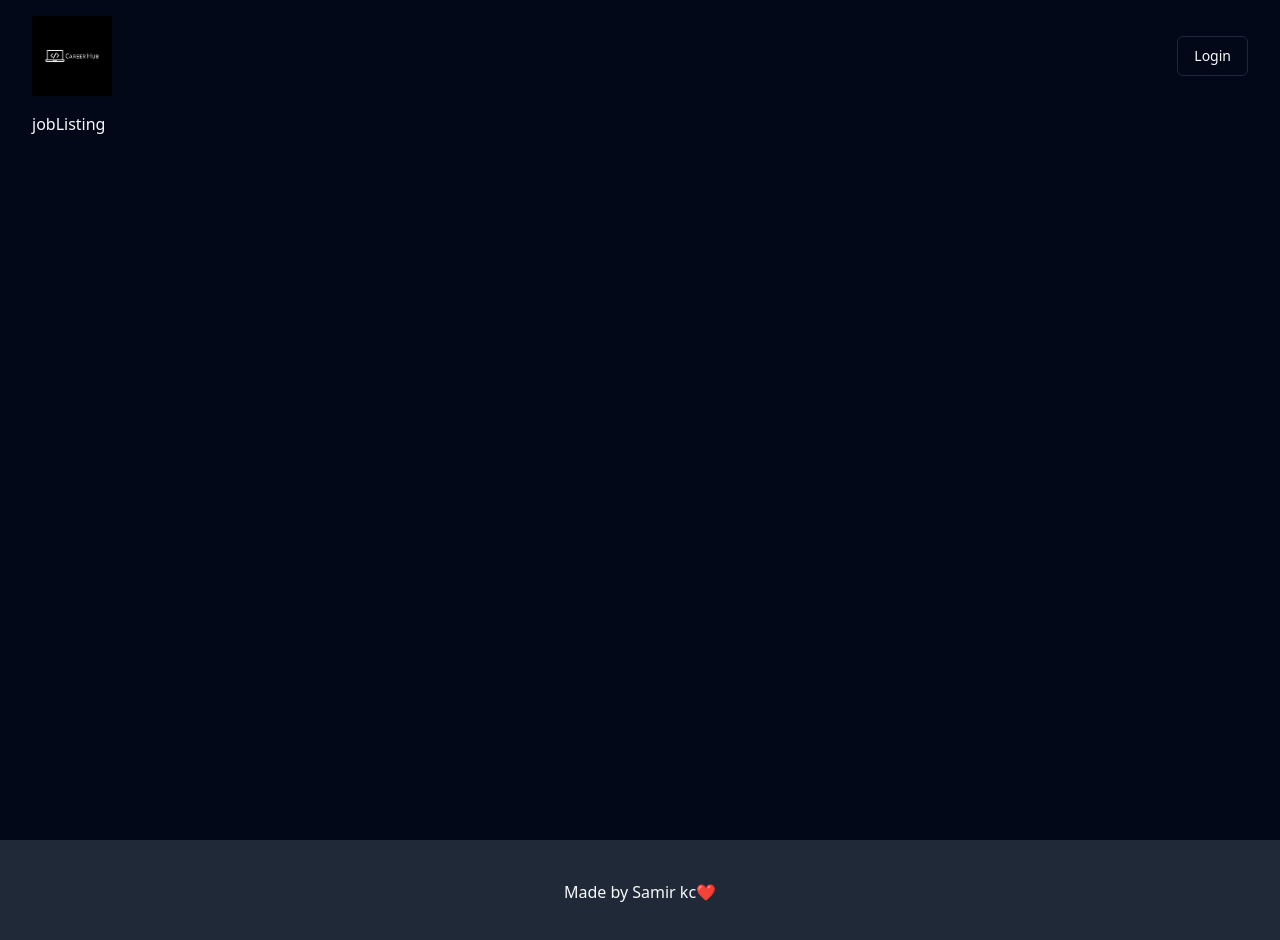
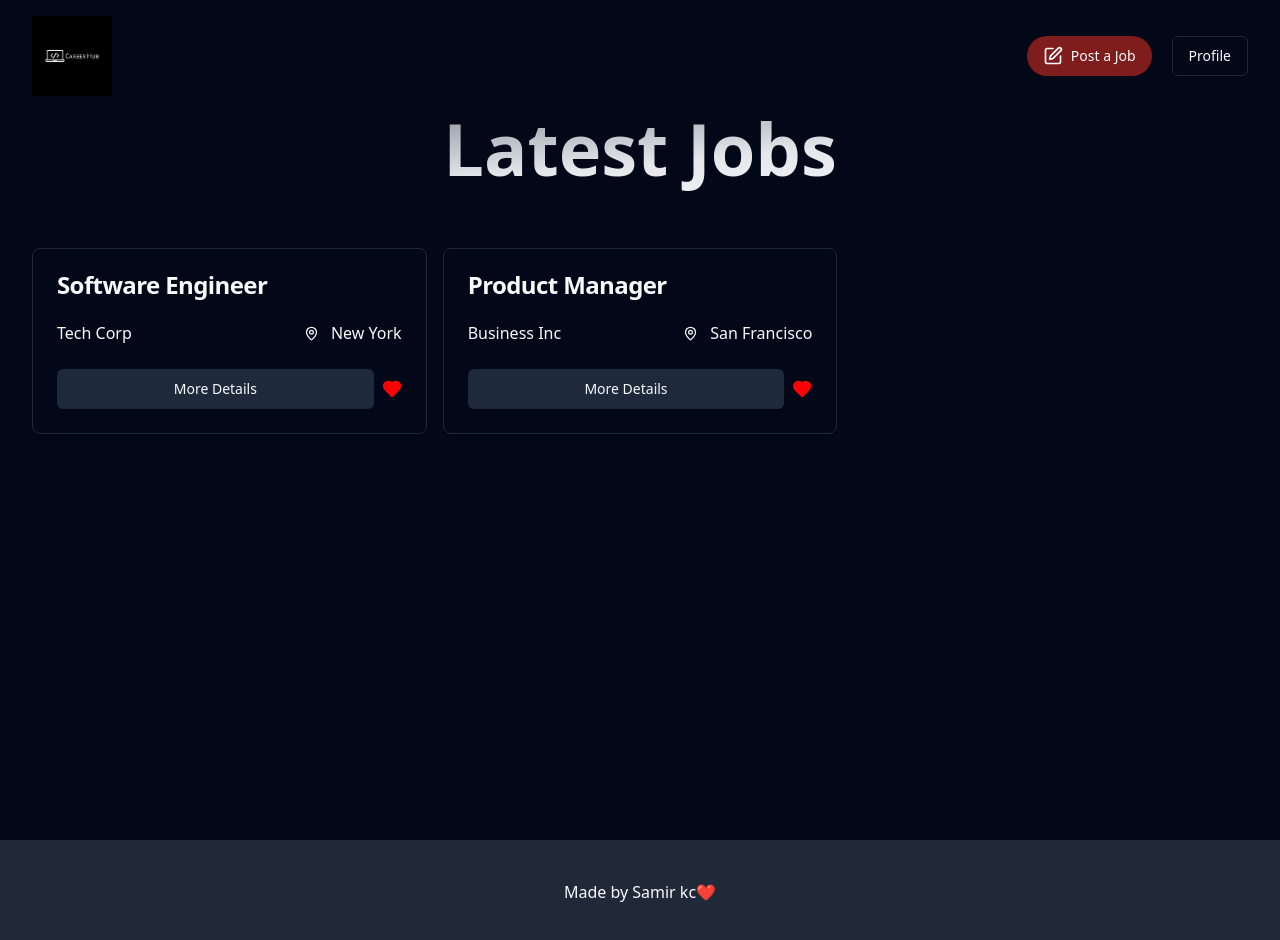
Before and after one commit to iamsamir62/CareerHub_Mern, a React (Vite) app in the folder client/: page /jobs in a window 1280 px wide. Shown: the top 940 px of the page. Built offline with nearby package versions, Linux system fonts and the light colour scheme.

Commit message:
job card created

```diff
--- a/client/package.json
+++ b/client/package.json
@@ -27,6 +27,7 @@
     "react-dom": "^18.3.1",
     "react-icons": "^5.3.0",
     "react-router-dom": "^6.26.1",
+    "react-spinners": "^0.14.1",
     "tailwind-merge": "^2.5.2",
     "tailwindcss-animate": "^1.0.7",
     "vaul": "^0.9.1"
--- a/client/src/App.jsx
+++ b/client/src/App.jsx
@@ -4,6 +4,7 @@ import HomePage from "./pages/HomePage";
 import Job from "./pages/job";
 import JobListing from "./pages/jobListing";
 import MyJobs from "./pages/myJobs";
+import Onbording from "./pages/onbording";
 import PostJobs from "./pages/postJobs";
 import { ThemeProvider } from "./components/theme-provider";
 import LoginSignup from "./pages/LoginSignup";
@@ -15,6 +16,10 @@ const router = createBrowserRouter([
       {
         path: "/",
         element: <HomePage />,
+      },
+      {
+        path: "/onboarding",
+        element: <Onbording />,
       },
       {
         path: "/jobs",
--- a/client/src/components/Header.jsx
+++ b/client/src/components/Header.jsx
@@ -1,33 +1,33 @@
 import React, { useState } from "react";
 import { Link } from "react-router-dom";
 import { Button } from "./ui/button";
-import {
-  SignedIn,
-  SignedOut,
-  SignInButton,
-  UserButton,
-} from "@clerk/clerk-react";
 import { PenBox } from "lucide-react";
-import LoginSignup from "../pages/LoginSignup";
 
 const Header = () => {
-  const [isloggedin, setIsLoggedIn] = useState(true);
+  const [isLoggedIn, setIsLoggedIn] = useState(true); // Ensure the state reflects the actual login status
+
   return (
     <>
       <nav className="py-4 flex justify-between items-center">
-        <Link>
-          <img src="/logo-white.png" className="h-20" />
+        <Link to="/">
+          <img src="/logo-white.png" className="h-20" alt="Logo" />
         </Link>
         <div>
-          <Link to="/auth">
-            <Button variant="outline">
-              {isloggedin ? "Login" : "profile"}
-            </Button>
-          </Link>
-          {/* <Button variant="destructive" className="rounded-full">
-            <PenBox size={20} className="mr-2" />
-            Post a Job
-          </Button> */}
+          {isLoggedIn ? (
+            <div className="flex gap-5">
+              <Button variant="destructive" className="rounded-full">
+                <PenBox size={20} className="mr-2" />
+                Post a Job
+              </Button>
+              <Link to="/profile">
+                <Button variant="outline">Profile</Button>
+              </Link>
+            </div>
+          ) : (
+            <Link to="/auth">
+              <Button variant="outline">Login</Button>
+            </Link>
+          )}
         </div>
       </nav>
     </>
--- /dev/null
+++ b/client/src/components/jobCard.jsx
@@ -0,0 +1,42 @@
+import React from "react";
+import {
+  Card,
+  CardContent,
+  CardFooter,
+  CardHeader,
+  CardTitle,
+} from "./ui/card";
+import { Heart, MapPinIcon } from "lucide-react";
+import { Button } from "./ui/button";
+import { Link } from "react-router-dom";
+
+const JobCard = ({ job, selectJob }) => {
+  return (
+    <Card>
+      <CardHeader>
+        <CardTitle className="flex justify-between font-bold">
+          {job.title}
+        </CardTitle>
+      </CardHeader>
+      <CardContent className="flex flex-col gap-4 flex-1">
+        <div className="flex justify-between">
+          <div>{job.company}</div>
+          <div className="flex gap-3 items-center">
+            <MapPinIcon size={15} />
+            {job.location}
+          </div>
+        </div>
+      </CardContent>
+      <CardFooter className="flex gap-2">
+        <Link to={`/job/${job.id}`} className="flex-1">
+          <Button variant="secondary" className="w-full">
+            More Details
+          </Button>
+        </Link>
+        <Heart stroke="red" fill="red" size={20} />
+      </CardFooter>
+    </Card>
+  );
+};
+
+export default JobCard;
--- /dev/null
+++ b/client/src/components/protectedRoutes.jsx
@@ -0,0 +1,7 @@
+import React from "react";
+
+const protectedRoutes = () => {
+  return <div></div>;
+};
+
+export default protectedRoutes;
--- /dev/null
+++ b/client/src/context/JobContext.jsx
@@ -0,0 +1,69 @@
+import React, { createContext, useContext, useState } from "react";
+
+const JobContext = createContext();
+
+const JobProvider = ({ children }) => {
+  const [jobs, setJobs] = useState([]);
+  const [selectedJob, setSelectedJob] = useState(null);
+  const [loading, setLoading] = useState(false);
+
+  // Function to fetch jobs
+  const fetchJobs = async () => {
+    setLoading(true);
+    try {
+      // Simulate an API call to fetch jobs
+      const jobData = await new Promise((resolve) =>
+        setTimeout(
+          () =>
+            resolve([
+              {
+                id: 1,
+                title: "Software Engineer",
+                company: "Tech Corp",
+                location: "New York",
+              },
+              {
+                id: 2,
+                title: "Product Manager",
+                company: "Business Inc",
+                location: "San Francisco",
+              },
+            ]),
+          1000
+        )
+      );
+      setJobs(jobData);
+    } catch (error) {
+      console.error("Failed to fetch jobs", error);
+    } finally {
+      setLoading(false);
+    }
+  };
+
+  // Function to select a job
+  const selectJob = (jobId) => {
+    const job = jobs.find((job) => job.id === jobId);
+
+    setSelectedJob(job);
+  };
+
+  return (
+    <JobContext.Provider
+      value={{ jobs, selectedJob, loading, fetchJobs, selectJob }}
+    >
+      {children}
+    </JobContext.Provider>
+  );
+};
+
+const useJobs = () => {
+  const context = useContext(JobContext);
+
+  if (!context) {
+    throw new Error("useJobs must be used within a JobProvider");
+  }
+
+  return context;
+};
+
+export { JobProvider, useJobs };
--- a/client/src/main.jsx
+++ b/client/src/main.jsx
@@ -2,9 +2,12 @@ import { StrictMode } from "react";
 import { createRoot } from "react-dom/client";
 import App from "./App.jsx";
 import "./index.css";
+import { JobProvider } from "./context/JobContext.jsx";
 
 createRoot(document.getElementById("root")).render(
   <StrictMode>
-    <App />
+    <JobProvider>
+      <App />
+    </JobProvider>
   </StrictMode>
 );
--- a/client/src/pages/HomePage.jsx
+++ b/client/src/pages/HomePage.jsx
@@ -32,7 +32,7 @@ const HomePage = () => {
         <h1 className="flex flex-col items-center justify-center gradient-title text-4xl font-extrabold sm:text-6xl lg:text-8xl tracking-tighter py-4">
           Find Your Dream Job{" "}
           <span className="flex items-center gap-2 sm:gap-6 ">
-            and get
+            at
             <img
               src="/logo-white.png"
               alt="CareerHub Logo"
--- a/client/src/pages/job.jsx
+++ b/client/src/pages/job.jsx
@@ -1,7 +1,18 @@
-import React from "react";
+import React, { useState, useEffect } from "react";
+import { BarLoader } from "react-spinners";
 
-const job = () => {
-  return <div>job</div>;
+const Job = () => {
+  const [isLoading, setIsLoading] = useState(true);
+  useEffect(() => {
+    const timer = setTimeout(() => {
+      setIsLoading(false);
+    }, 2000);
+    return () => clearTimeout(timer);
+  }, []);
+  if (isLoading) {
+    return <BarLoader className="mb-4" width={"100%"} color="#36d7b7" />;
+  }
+  return <div>Job content</div>;
 };
 
-export default job;
+export default Job;
--- a/client/src/pages/jobListing.jsx
+++ b/client/src/pages/jobListing.jsx
@@ -1,7 +1,36 @@
-import React from "react";
+import React, { useEffect } from "react";
+import { useJobs } from "@/context/JobContext";
+import { BarLoader } from "react-spinners";
+import JobCard from "@/components/jobCard";
 
-const jobListing = () => {
-  return <div>jobListing</div>;
+const JobListing = () => {
+  const { jobs, loading, fetchJobs, selectJob } = useJobs();
+
+  useEffect(() => {
+    fetchJobs();
+  }, [fetchJobs]);
+
+  if (!loading) {
+    return <BarLoader className="mb-4" width={"100%"} color="#36d7b7" />;
+  }
+
+  return (
+    <div>
+      <h1 className="gradient-title font-extrabold text-6xl sm:text-7xl text-center pb-8">
+        Latest Jobs
+      </h1>
+
+      <div className="mt-8 grid md:grid-cols-2 lg:grid-cols-3 gap-4">
+        {jobs?.length ? (
+          jobs.map((job) => {
+            return <JobCard key={job.id} job={job} />;
+          })
+        ) : (
+          <div>No Jobs Found</div>
+        )}
+      </div>
+    </div>
+  );
 };
 
-export default jobListing;
+export default JobListing;
--- /dev/null
+++ b/client/src/pages/onbording.jsx
@@ -0,0 +1,34 @@
+import React from "react";
+import { Button } from "@/components/ui/button";
+
+const OnBoarding = () => {
+  const handleRoleSelection = (role) => {
+    console.log(`Selected role: ${role}`);
+  };
+
+  return (
+    <div className="flex flex-col items-center justify-center mt-40">
+      <h2 className="gradient-title font-extrabold text-7xl sm:text-8xl tracking-tighter">
+        I am a...
+      </h2>
+      <div className="mt-16 grid grid-cols-2 gap-4 w-full md:px-40">
+        <Button
+          variant="blue"
+          className="h-36 text-2xl"
+          onClick={() => handleRoleSelection("candidate")}
+        >
+          Candidate
+        </Button>
+        <Button
+          variant="destructive"
+          className="h-36 text-2xl"
+          onClick={() => handleRoleSelection("recruiter")}
+        >
+          Recruiter
+        </Button>
+      </div>
+    </div>
+  );
+};
+
+export default OnBoarding;
```
Also changed, not shown: 1 other file (tests, documents, lock files or other folders).
